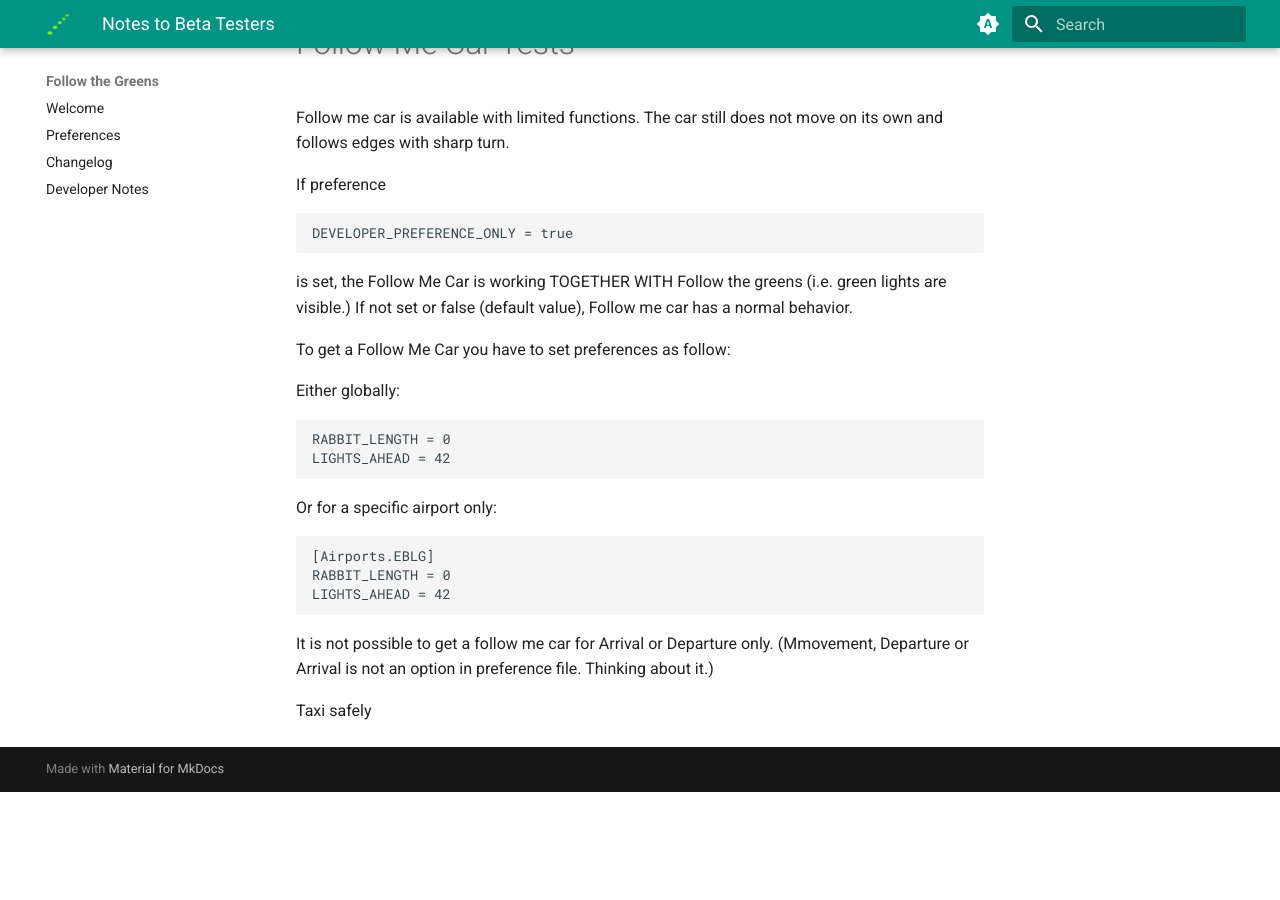
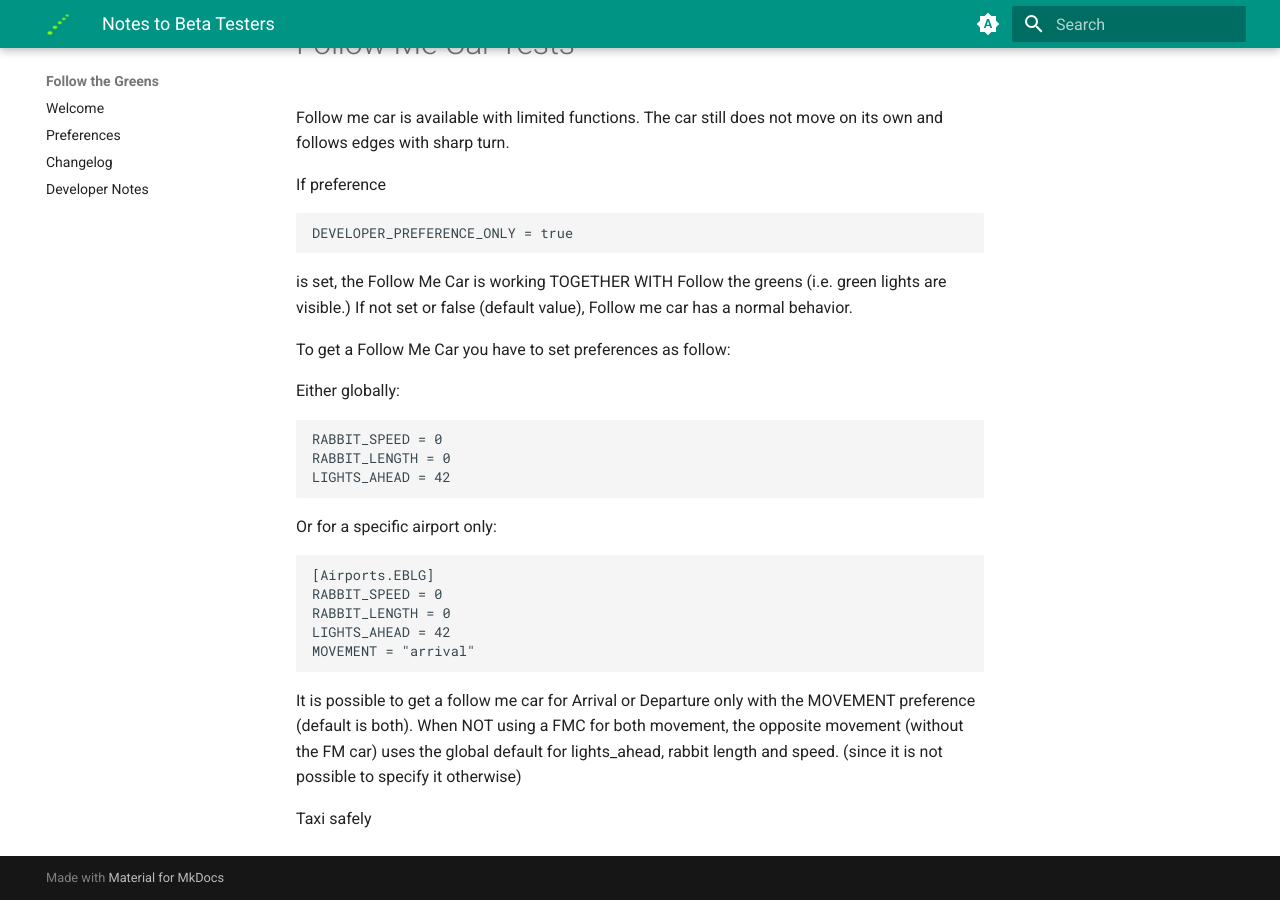
Before and after one commit to devleaks/followthegreens, an MkDocs documentation site: the page built from docs/beta.md, in a window 1280 px wide and 900 px high, scrolled down 635 px. Built offline with MkDocs 1.6.1 and Material for MkDocs 9.7.7, drawn with Linux system fonts in a browser that asks for light colours; before the commit the page ends 1427 px from its top, so only the background shows below that.

Commit message:
pass indicator shift values

````diff
--- a/docs/beta.md
+++ b/docs/beta.md
@@ -41,6 +41,7 @@ To get a Follow Me Car you have to set preferences as follow:
 Either globally:
 
 ```
+RABBIT_SPEED = 0
 RABBIT_LENGTH = 0
 LIGHTS_AHEAD = 42
 ```
@@ -49,12 +50,15 @@ Or for a specific airport only:
 
 ```
 [Airports.EBLG]
+RABBIT_SPEED = 0
 RABBIT_LENGTH = 0
 LIGHTS_AHEAD = 42
+MOVEMENT = "arrival"
 ```
 
-It is not possible to get a follow me car for Arrival or Departure only.
-(Mmovement, Departure or Arrival is not an option in preference file. Thinking about it.)
+It is possible to get a follow me car for Arrival or Departure only with the MOVEMENT preference (default is both).
+When NOT using a FMC for both movement, the opposite movement (without the FM car) uses the global default
+for lights_ahead, rabbit length and speed. (since it is not possible to specify it otherwise)
 
 
 Taxi safely
````
Also changed, not shown: 1 other file.
